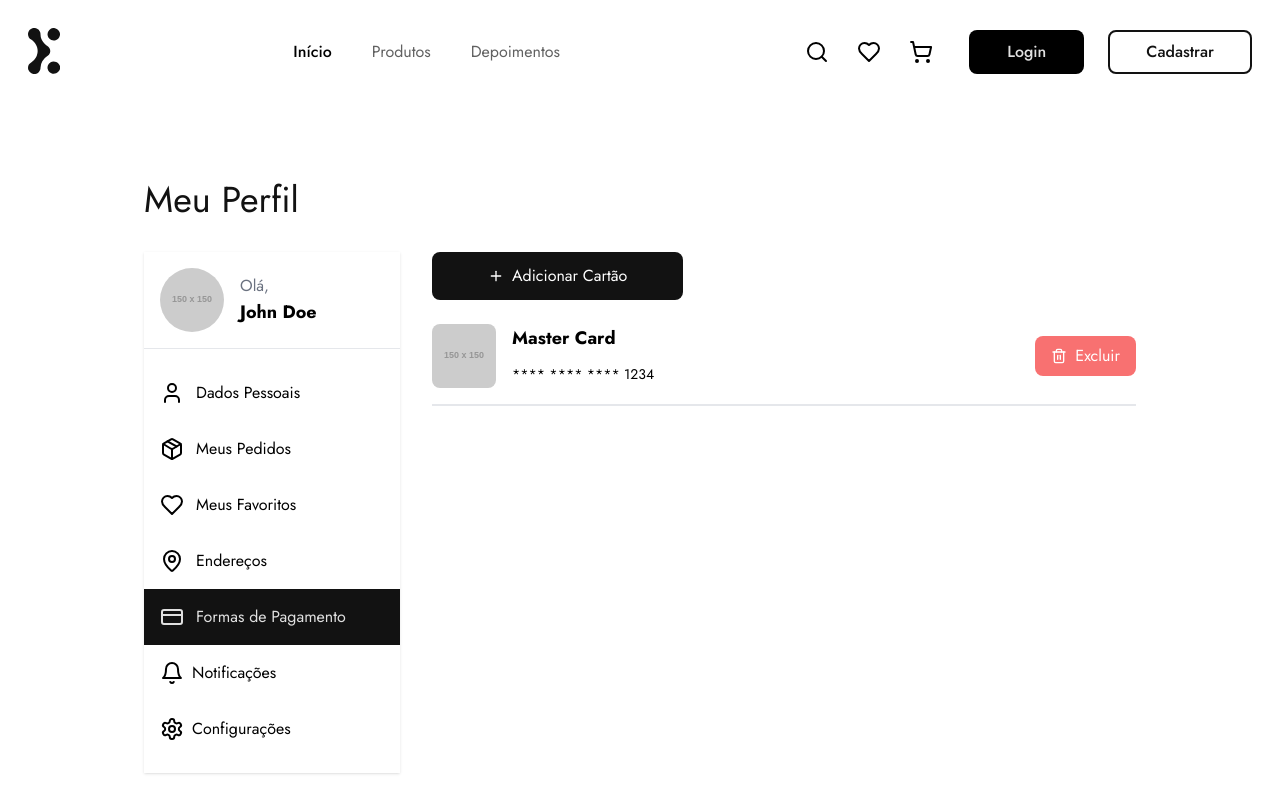
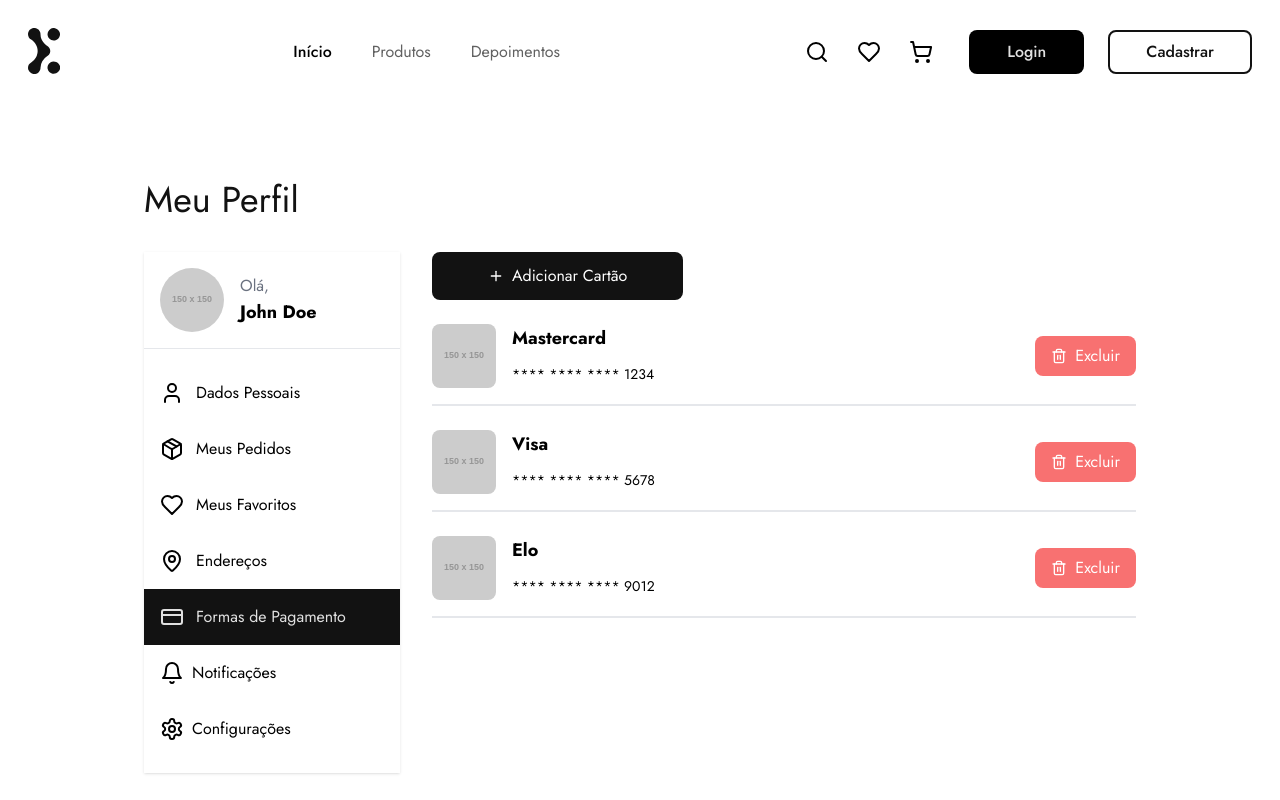
Before and after one commit to vemser/vemser-vs13-projeto-tshirt-ecomerce-front, a React (Vite) app: page /profile/payment-methods in a window 1280 px wide. Shown: the top 800 px of the page. Built offline with nearby package versions, Linux system fonts and the light colour scheme.

Commit message:
fix: add props and map to bankcard

```diff
--- a/src/components/Profile/BankCard/BankCard.tsx
+++ b/src/components/Profile/BankCard/BankCard.tsx
@@ -1,6 +1,11 @@
 import { LuTrash2 } from "react-icons/lu";
 
-const BankCard = () => {
+interface BankCardProps {
+  cardCompany: string;
+  cardNumber: string;
+}
+
+const BankCard = ({ cardCompany, cardNumber }: BankCardProps) => {
   const handleDeleteClick = () => {
     console.log("Delete Card");
   };
@@ -14,11 +19,11 @@ const BankCard = () => {
           className="w-16 h-16 rounded-lg"
         />
         <div className="flex  flex-col gap-3">
-          <p className="text-lg font-bold ">Master Card</p>
-          <p className="text-xs md:text-sm">**** **** **** 1234</p>
+          <p className="text-lg font-bold ">{cardCompany}</p>
+          <p className="text-xs md:text-sm">{cardNumber}</p>
         </div>
       </div>
-      <div className="">
+      <div>
         <button
           className="flex   items-center gap-2 text-white rounded-lg px-4 py-2 bg-red-400 hover:bg-red-500 transition-all"
           onClick={handleDeleteClick}
--- a/src/pages/Profile/PaymentsMethod/PaymentsMethod.tsx
+++ b/src/pages/Profile/PaymentsMethod/PaymentsMethod.tsx
@@ -1,5 +1,20 @@
 import { LuPlus } from "react-icons/lu";
 import BankCard from "../../../components/Profile/BankCard/BankCard";
+
+const cards = [
+  {
+    cardCompany: "Mastercard",
+    cardNumber: "**** **** **** 1234",
+  },
+  {
+    cardCompany: "Visa",
+    cardNumber: "**** **** **** 5678",
+  },
+  {
+    cardCompany: "Elo",
+    cardNumber: "**** **** **** 9012",
+  },
+];
 
 const PaymentsMethod = () => {
   const handleEditProfile = () => {
@@ -14,8 +29,14 @@ const PaymentsMethod = () => {
       >
         <LuPlus /> Adicionar Cartão
       </button>
-      <div className="flex justify-between items-center ">
-        <BankCard />
+      <div>
+        {cards.map((card, index) => (
+          <BankCard
+            key={index}
+            cardCompany={card.cardCompany}
+            cardNumber={card.cardNumber}
+          />
+        ))}
       </div>
     </>
   );
```
